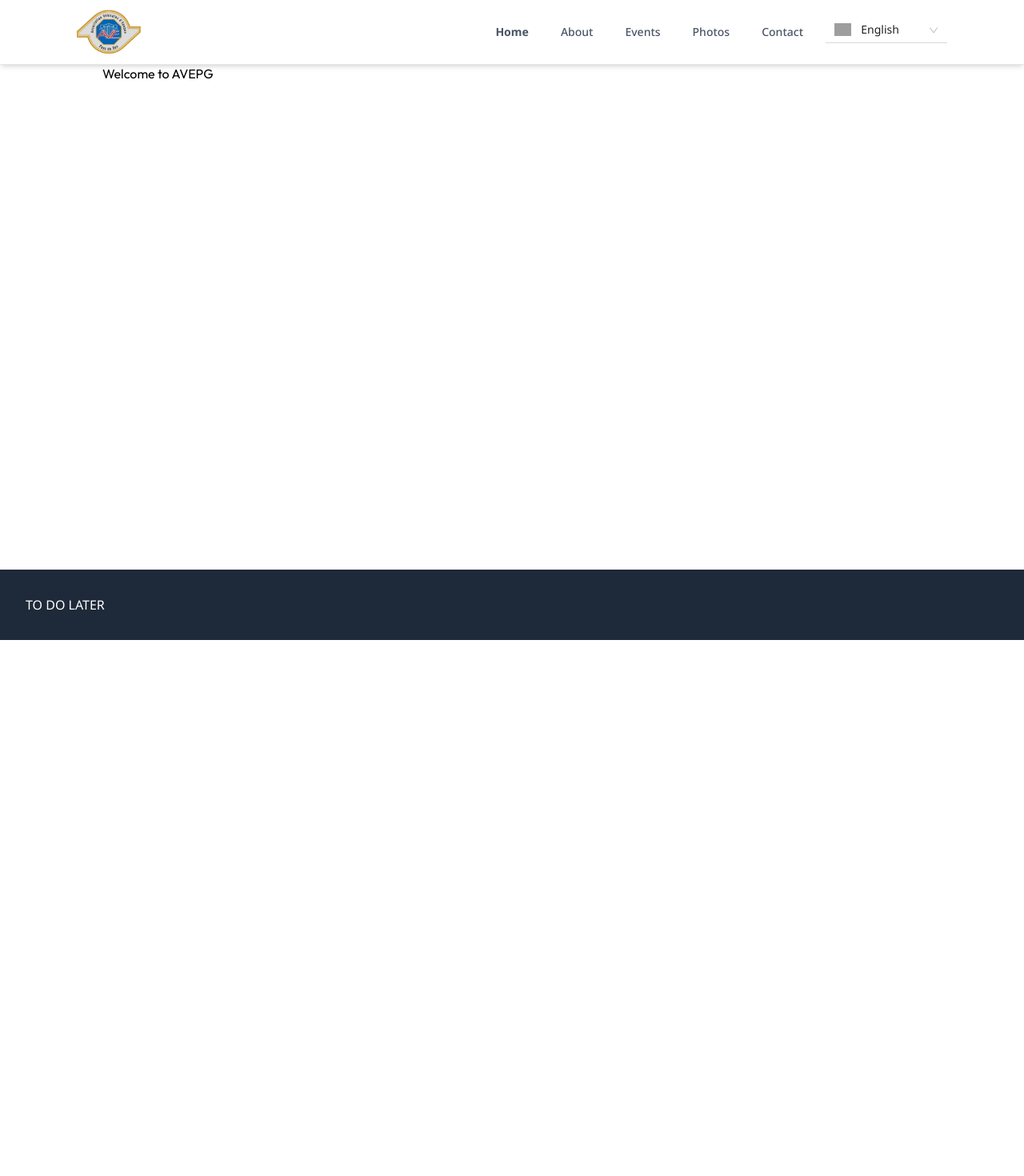
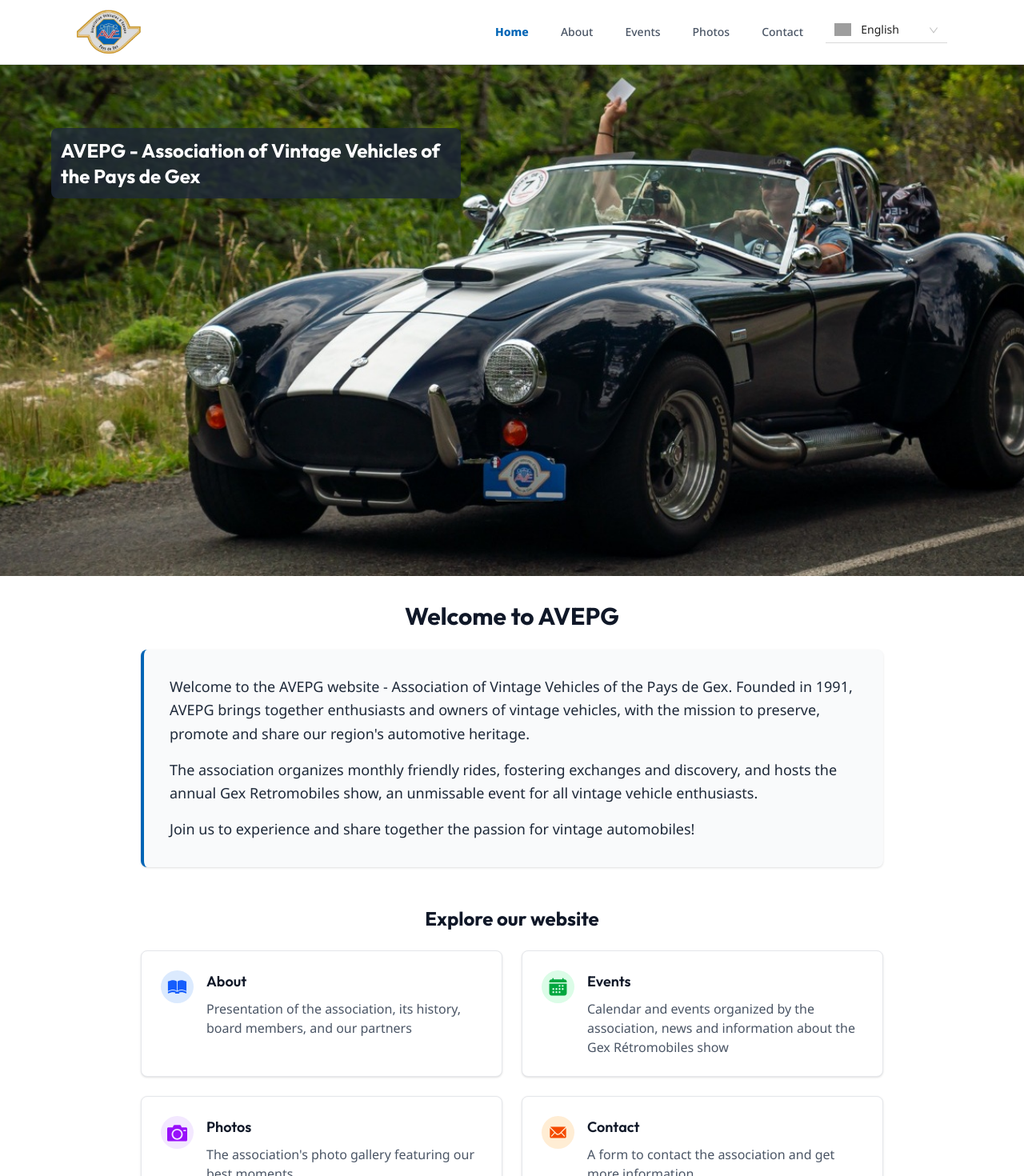
Before and after one commit to Victor-Pavageau/AVEPG, a React (Vite) app: page / in a window 1280 px wide. Shown: the top 1470 px of the page at 80% size. Before the commit the page ends 800 px from the top, so only its background shows below. Built offline with nearby package versions, Linux system fonts and the light colour scheme; grey boxes are pictures that could not be loaded; what i18next-intervalplural-postprocessor would draw is missing.

Commit message:
feat: add home page content

```diff
--- a/src/App.tsx
+++ b/src/App.tsx
@@ -7,7 +7,7 @@ function App(): JSX.Element {
   return (
     <div className='min-h-screen flex flex-col'>
       <Navbar />
-      <main className='flex-1 pt-20 px-32'>
+      <main className='flex-1 pt-20'>
         <RoutingSystem />
       </main>
       <Footer />
--- a/src/components/Footer.tsx
+++ b/src/components/Footer.tsx
@@ -2,7 +2,7 @@ import { JSX } from 'react';
 
 function Footer(): JSX.Element {
   return (
-    <footer className='bg-gray-800 text-white mt-auto'>
+    <footer className='bg-gray-800 text-white mt-4'>
       <div className='max-w-7xl mx-auto px-4 sm:px-6 lg:px-8 py-8'>
         TO DO LATER
       </div>
--- a/src/components/Navbar.tsx
+++ b/src/components/Navbar.tsx
@@ -7,7 +7,7 @@ function Navbar(): JSX.Element {
   const [isMobileMenuOpen, setIsMobileMenuOpen] = useState(false);
 
   return (
-    <nav className='fixed top-0 left-0 right-0 z-50 shadow-md border-b border-gray-200'>
+    <nav className='fixed top-0 left-0 right-0 z-50 shadow-md bg-white border-b border-gray-200 select-none'>
       <div className='mx-4 sm:mx-16 sm:px-6 lg:px-8'>
         <div className='flex items-center justify-between h-20'>
           <a className='h-full' href={goTo('/')}>
--- a/src/components/NavigationLinks.tsx
+++ b/src/components/NavigationLinks.tsx
@@ -1,8 +1,8 @@
 import { JSX } from 'react';
+import { useLocation } from 'react-router-dom';
 import { goTo } from '../services';
 import { Path, PathsLabels } from '../types';
 import LanguageSelector from './LanguageSelector';
-import { useLocation } from 'react-router-dom';
 
 type Props = {
   isMobile: boolean;
@@ -26,11 +26,13 @@ export function NavigationLinks(props: Props): JSX.Element {
               isMobile
                 ? `block px-3 py-2 rounded-md text-base transition-colors ${
                     location.pathname === path
-                      ? 'text-gray-900 font-bold bg-gray-100'
+                      ? 'text-[#0164B5] font-extrabold bg-gray-100'
                       : 'text-gray-600 hover:text-gray-900 hover:bg-gray-100 font-medium'
                   }`
-                : `text-gray-600 hover:text-gray-900 px-3 py-2 rounded-md text-sm transition-colors ${
-                    location.pathname === path ? 'font-bold' : 'font-medium'
+                : `px-3 py-2 rounded-md text-sm transition-colors ${
+                    location.pathname === path
+                      ? 'font-extrabold text-[#0164B5]'
+                      : 'font-medium text-gray-600 hover:text-gray-900'
                   }`
             }
             onClick={onLinkClick}
--- a/src/main.tsx
+++ b/src/main.tsx
@@ -1,3 +1,4 @@
+import { ConfigProvider } from 'antd';
 import React from 'react';
 import ReactDOM from 'react-dom/client';
 import { BrowserRouter } from 'react-router-dom';
@@ -7,7 +8,9 @@ import './i18n.ts';
 ReactDOM.createRoot(document.getElementById('root')!).render(
   <React.StrictMode>
     <BrowserRouter>
-      <App />
+      <ConfigProvider theme={{ token: { colorPrimary: '#0164B5' } }}>
+        <App />
+      </ConfigProvider>
     </BrowserRouter>
   </React.StrictMode>,
 );
--- a/src/pages/HomePage.tsx
+++ b/src/pages/HomePage.tsx
@@ -1,9 +1,132 @@
 import { JSX } from 'react';
 import { useTranslation } from 'react-i18next';
+import { GiOpenBook } from 'react-icons/gi';
+import { ImCamera } from 'react-icons/im';
+import { IoIosMail } from 'react-icons/io';
+import { IoCalendar } from 'react-icons/io5';
+import { goTo } from '../services';
 
 export function HomePage(): JSX.Element {
   const { t } = useTranslation();
-  return <h1>{t('home.title')}</h1>;
+
+  return (
+    <div className='w-full'>
+      <div className='mb-8 overflow-hidden h-[20rem] sm:h-[30rem] lg:h-[40rem] relative'>
+        <img
+          className='h-full w-full object-cover object-[center_30%] md:object-center'
+          src='/assets/pictures/home_page.png'
+          alt='Cobra Era - Home page cover'
+        />
+        <div className='absolute top-4 md:top-20 left-4 md:left-16 right-4 md:right-auto'>
+          <h3 className='text-white p-3 bg-gray-800/80 font-bold text-lg md:text-2xl drop-shadow-lg rounded-lg md:max-w-lg'>
+            {t('home.title')}
+          </h3>
+        </div>
+      </div>
+
+      <div className='px-6 md:px-12 max-w-5xl mx-auto'>
+        <div className='text-gray-800 leading-relaxed mb-12'>
+          <h2 className='text-2xl md:text-3xl font-bold text-gray-900 mb-6 text-center'>
+            {t('home.welcome.title')}
+          </h2>
+          <div className='bg-gray-50 rounded-lg p-6 md:p-8 shadow-sm border-l-4 border-[#0164B5]'>
+            <p className='text-base md:text-lg leading-relaxed mb-4'>
+              {t('home.welcome.intro')}
+            </p>
+            <p className='text-base md:text-lg leading-relaxed mb-4'>
+              {t('home.welcome.description')}
+            </p>
+            <p className='text-base md:text-lg leading-relaxed'>
+              {t('home.welcome.callToAction')}
+            </p>
+          </div>
+        </div>
+
+        <div className='text-gray-800'>
+          <h3 className='text-xl md:text-2xl font-bold text-gray-900 mb-6 text-center'>
+            {t('home.navigation.title')}
+          </h3>
+          <div className='grid grid-cols-1 md:grid-cols-2 gap-6'>
+            <a
+              className='bg-white rounded-lg p-6 shadow-sm border border-gray-200 hover:shadow-md transition-shadow duration-200'
+              href={goTo('/about')}
+            >
+              <div className='flex items-start'>
+                <div className='bg-blue-100 rounded-full p-2 mr-4 flex-shrink-0'>
+                  <GiOpenBook className='text-blue-600' size={25} />
+                </div>
+                <div>
+                  <h4 className='font-semibold text-lg text-gray-900 mb-2'>
+                    {t('home.navigation.about.title')}
+                  </h4>
+                  <p className='text-gray-600 text-sm md:text-base'>
+                    {t('home.navigation.about.description')}
+                  </p>
+                </div>
+              </div>
+            </a>
+
+            <a
+              className='bg-white rounded-lg p-6 shadow-sm border border-gray-200 hover:shadow-md transition-shadow duration-200'
+              href={goTo('/events')}
+            >
+              <div className='flex items-start'>
+                <div className='bg-green-100 rounded-full p-2 mr-4 flex-shrink-0'>
+                  <IoCalendar className='text-green-600' size={25} />
+                </div>
+                <div>
+                  <h4 className='font-semibold text-lg text-gray-900 mb-2'>
+                    {t('home.navigation.events.title')}
+                  </h4>
+                  <p className='text-gray-600 text-sm md:text-base'>
+                    {t('home.navigation.events.description')}
+                  </p>
+                </div>
+              </div>
+            </a>
+
+            <a
+              className='bg-white rounded-lg p-6 shadow-sm border border-gray-200 hover:shadow-md transition-shadow duration-200'
+              href={goTo('/photos')}
+            >
+              <div className='flex items-start'>
+                <div className='bg-purple-100 rounded-full p-2 mr-4 flex-shrink-0'>
+                  <ImCamera className='text-purple-600' size={25} />
+                </div>
+                <div>
+                  <h4 className='font-semibold text-lg text-gray-900 mb-2'>
+                    {t('home.navigation.photos.title')}
+                  </h4>
+                  <p className='text-gray-600 text-sm md:text-base'>
+                    {t('home.navigation.photos.description')}
+                  </p>
+                </div>
+              </div>
+            </a>
+
+            <a
+              className='bg-white rounded-lg p-6 shadow-sm border border-gray-200 hover:shadow-md transition-shadow duration-200'
+              href={goTo('/contact')}
+            >
+              <div className='flex items-start'>
+                <div className='bg-orange-100 rounded-full p-2 mr-4 flex-shrink-0'>
+                  <IoIosMail className='text-orange-600' size={25} />
+                </div>
+                <div>
+                  <h4 className='font-semibold text-lg text-gray-900 mb-2'>
+                    {t('home.navigation.contact.title')}
+                  </h4>
+                  <p className='text-gray-600 text-sm md:text-base'>
+                    {t('home.navigation.contact.description')}
+                  </p>
+                </div>
+              </div>
+            </a>
+          </div>
+        </div>
+      </div>
+    </div>
+  );
 }
 
 export default HomePage;
--- a/src/translations/en.json
+++ b/src/translations/en.json
@@ -1,6 +1,31 @@
 {
   "home": {
-    "title": "Welcome to AVEPG"
+    "title": "AVEPG - Association of Vintage Vehicles of the Pays de Gex",
+    "welcome": {
+      "title": "Welcome to AVEPG",
+      "intro": "Welcome to the AVEPG website - Association of Vintage Vehicles of the Pays de Gex. Founded in 1991, AVEPG brings together enthusiasts and owners of vintage vehicles, with the mission to preserve, promote and share our region's automotive heritage.",
+      "description": "The association organizes monthly friendly rides, fostering exchanges and discovery, and hosts the annual Gex Retromobiles show, an unmissable event for all vintage vehicle enthusiasts.",
+      "callToAction": "Join us to experience and share together the passion for vintage automobiles!"
+    },
+    "navigation": {
+      "title": "Explore our website",
+      "about": {
+        "title": "About",
+        "description": "Presentation of the association, its history, board members, and our partners"
+      },
+      "events": {
+        "title": "Events",
+        "description": "Calendar and events organized by the association, news and information about the Gex Rétromobiles show"
+      },
+      "photos": {
+        "title": "Photos",
+        "description": "The association's photo gallery featuring our best moments"
+      },
+      "contact": {
+        "title": "Contact",
+        "description": "A form to contact the association and get more information"
+      }
+    }
   },
   "about": {},
   "events": {},
--- a/src/translations/fr.json
+++ b/src/translations/fr.json
@@ -1,6 +1,31 @@
 {
   "home": {
-    "title": "Bienvenue à l'AVEPG"
+    "title": "AVEPG - Association des Véhicules d'Epoque du Pays de Gex",
+    "welcome": {
+      "title": "Bienvenue sur le site de l'AVEPG",
+      "intro": "Bienvenue sur le site de l'AVEPG - Association Véhicule d'Époque du Pays de Gex. Fondée en 1991, l'AVEPG rassemble les passionnés et propriétaires de véhicules anciens, avec pour mission de préserver, valoriser et partager le patrimoine automobile de notre région.",
+      "description": "L'association propose chaque mois des balades conviviales, favorisant les échanges et la découverte, et organise le salon annuel Gex Rétromobiles, un rendez-vous incontournable pour tous les amateurs de véhicules historiques.",
+      "callToAction": "Rejoignez-nous pour vivre et transmettre ensemble la passion de l'automobile d'époque !"
+    },
+    "navigation": {
+      "title": "Découvrez notre site",
+      "about": {
+        "title": "À propos",
+        "description": "Présentation de l'association, son histoire, les membres du bureau et nos partenaires"
+      },
+      "events": {
+        "title": "Événements",
+        "description": "Calendrier et événements organisés par l'association, actualités et informations sur le salon Gex Rétromobiles"
+      },
+      "photos": {
+        "title": "Photos",
+        "description": "La galerie photos de l'association avec nos plus beaux moments"
+      },
+      "contact": {
+        "title": "Contact",
+        "description": "Un formulaire pour contacter l'association et obtenir plus d'informations"
+      }
+    }
   },
   "about": {},
   "events": {},
```
Also changed, not shown: public/assets/pictures/home_page.png (added).
